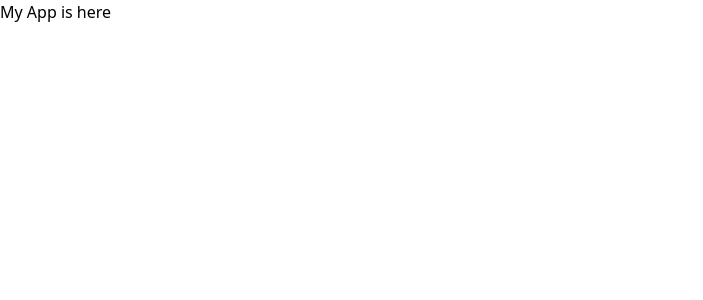
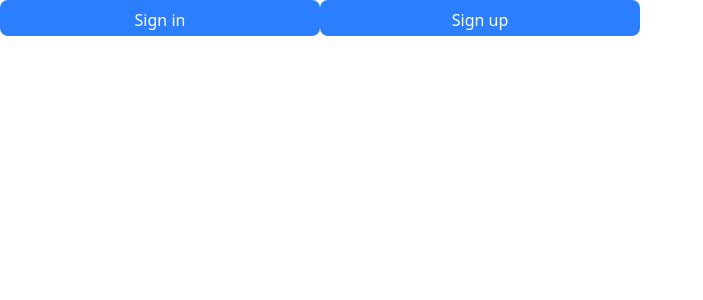
Before and after one commit to amirrezash0n/gatehub, a React (Vite) app: page / in a window 1280 px wide. Shown: the top 300 px of the page, without its empty margins (0-703 px from the left). Built offline with nearby package versions, Linux system fonts and the light colour scheme.

Commit message:
coding Button component (incomplete)

```diff
--- a/index.html
+++ b/index.html
@@ -4,7 +4,7 @@
     <meta charset="UTF-8" />
     <link rel="icon" type="image/svg+xml" href="/vite.svg" />
     <meta name="viewport" content="width=device-width, initial-scale=1.0" />
-    <title>gatehub</title>
+    <title>Gatehub</title>
   </head>
   <body>
     <div id="root"></div>
--- a/src/App.tsx
+++ b/src/App.tsx
@@ -1,3 +1,10 @@
+import Button from "./components/common/Button";
+
 export default function App() {
-  return <div>My App is here</div>;
+  return (
+    <div>
+      <Button>Sign in</Button>
+      <Button>Sign up</Button>
+    </div>
+  );
 }
--- /dev/null
+++ b/src/components/common/Button.tsx
@@ -0,0 +1,16 @@
+interface ButtonTypes {
+  children: string;
+  className?: string;
+  onClick?: () => void;
+}
+
+const butonsStyles =
+  "w-80 bg-blue-500 text-white py-2 h-9 cursor-pointer rounded-lg";
+
+export default function Button({ children, className, onClick }: ButtonTypes) {
+  return (
+    <button className={`${butonsStyles} ${className}`} onClick={onClick}>
+      {children}
+    </button>
+  );
+}
```
